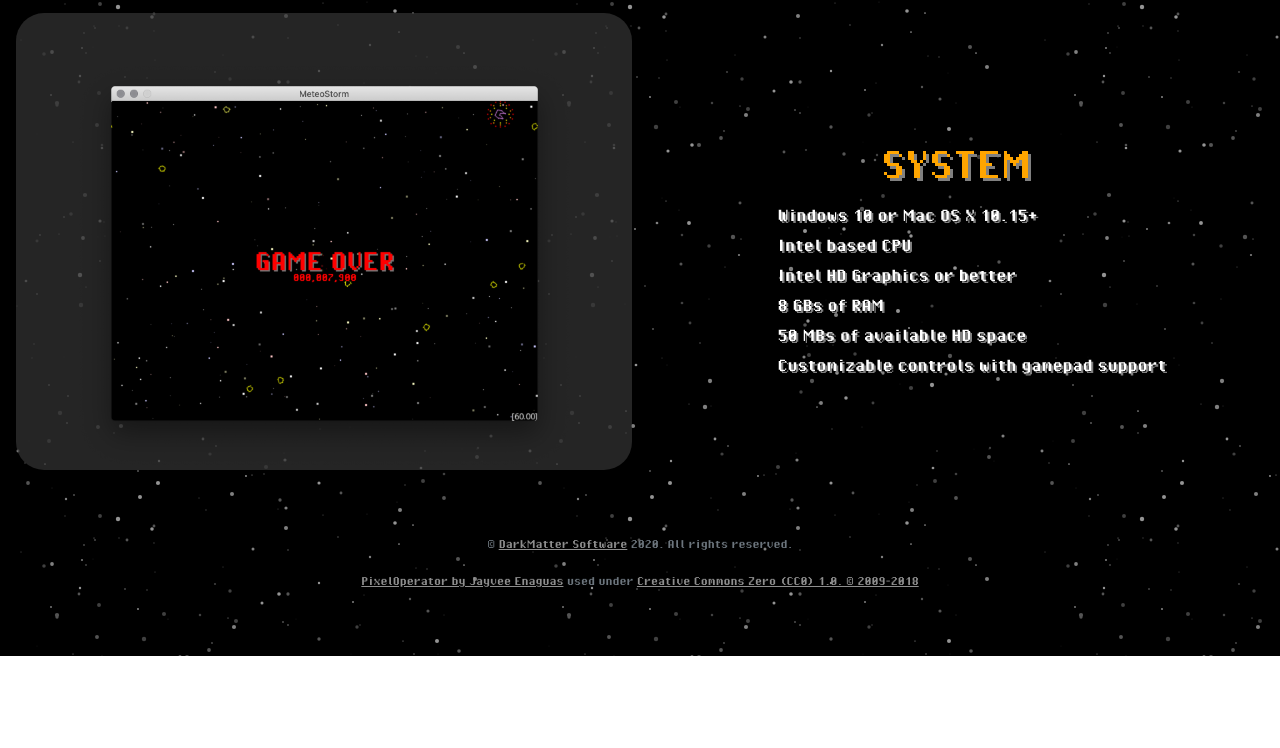
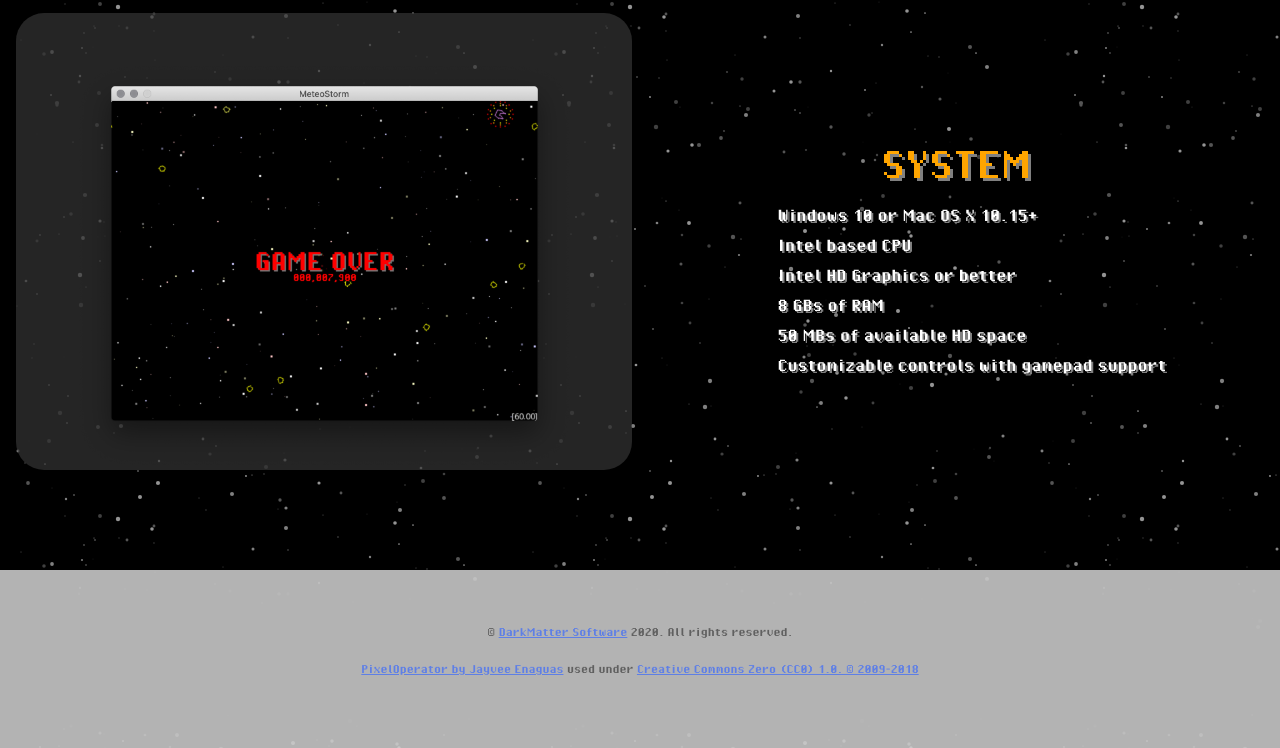
Before and after one commit to serberoth/meteostorm-site, a plain HTML site: page index.html in a window 1280 px wide. Shown: the part 1358-2106 px from the top of the page. Before the commit the page ends 2014 px from the top, so only its background shows below. Drawn offline with nearby package versions, Linux system fonts and the light colour scheme.

Commit message:
Updated footer styles

```diff
--- a/index.css
+++ b/index.css
@@ -49,23 +49,40 @@ ul.content {
     max-width: 960px;
 }
 
-/*
- * Custom translucent site header
- */
-.site-header {
+header.site-header {
     background-color: rgba(255, 255, 255, 0.85);
     -webkit-backdrop-filter: saturate(180%) blur(20px);
     backdrop-filter: saturate(180%) blur(20px);
 }
-.site-header a {
+header.site-header a {
     color: #5e7fe6;
     transition: color .15s ease-in-out;
 }
-.site-header a:hover {
+header.site-header a:hover {
     color: #9ca7ef;
     /* color: #425393; */
     text-decoration: none;
 }
+
+footer.site-footer {
+    margin-top: 100px !important;
+    background-color: rgba(255, 255, 255, 0.7);
+    -webkit-backdrop-filter: saturate(180%) blur(20px);
+    backdrop-filter: saturate(180%) blur(20px);
+}
+footer.site-footer * {
+    color: #606060;
+}
+footer.site-footer a {
+    color: #5e7fe6;
+    transition: color .15s ease-in-out;
+}
+footer.site-footer a:hover {
+    /* color: #9ca7ef; */
+    color: #425393;
+    text-decoration: none;
+}
+
 
 .bg-image {
     background-color: rgba(54, 54, 54, 0.7);
--- a/index.html
+++ b/index.html
@@ -120,7 +120,8 @@
             </div>
         </main>
 
-        <footer class="container py-5" >
+        <footer class="py-1 site-footer" >
+            <div class="container py-5" >
                 <!-- <div class="row" >
                     <div class="col-6 col-md">
                         <ul class="list-unstyled text-small">
@@ -145,11 +146,12 @@
                 </div> -->
                 <div class="row" >
                     <div class="col-12 col-md text-center">
-                    <small class="d-block mb-3 text-muted">&copy; <a href="http://darkmattersoftware.com" >DarkMatter Software</a> 2020. All rights reserved.</small>
-                    <small class="d-block mb-3 text-muted">
+                        <small class="d-block mb-3">&copy; <a href="http://darkmattersoftware.com" >DarkMatter Software</a> 2020. All rights reserved.</small>
+                        <small class="d-block mb-3">
                             <a href="https://www.dafont.com/pixel-operator.font" >PixelOperator by Jayvee Enaguas</a> used under
                             <a href="https://creativecommons.org/share-your-work/public-domain/cc0/" >Creative Commons Zero (CC0) 1.0. &copy; 2009-2018</a>
                             </small>
+                    </div>
                 </div>
             </div>
         </footer>
```
Lines whose indentation alone changed are shown as unchanged.
